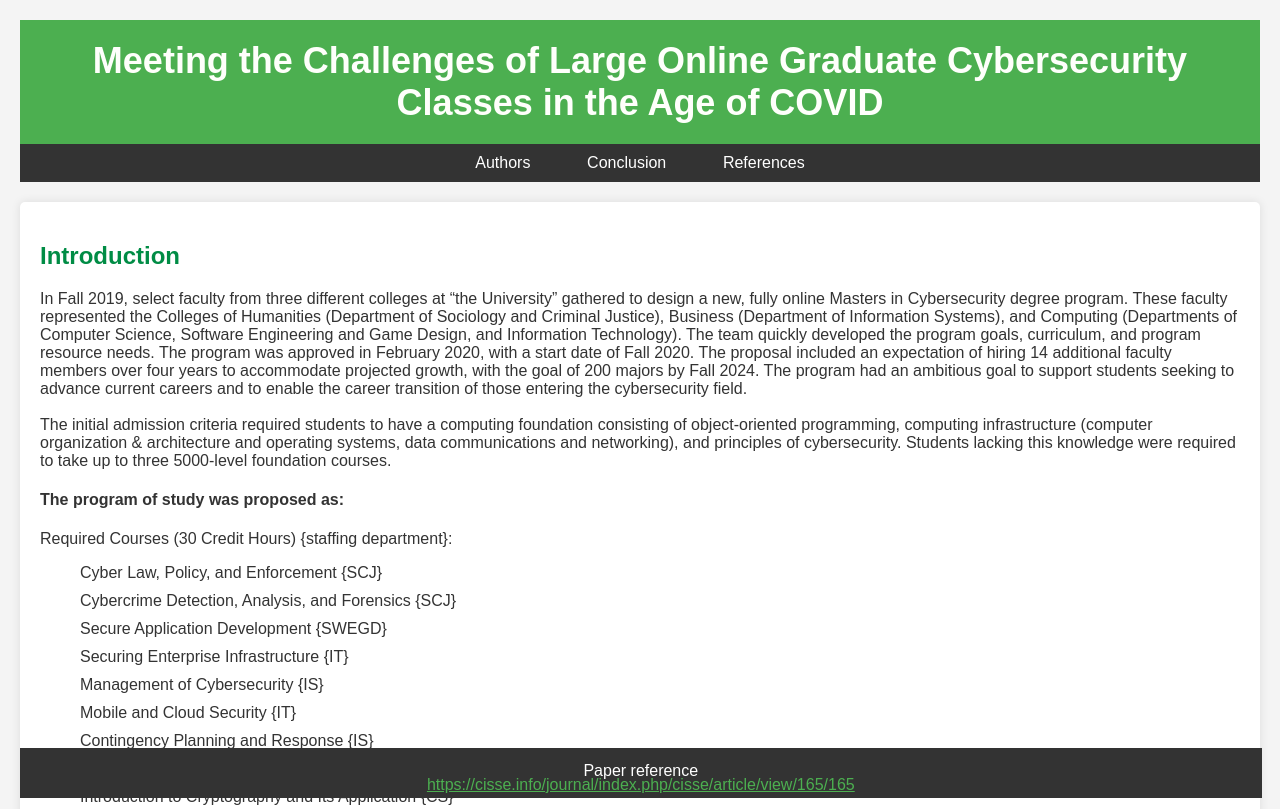
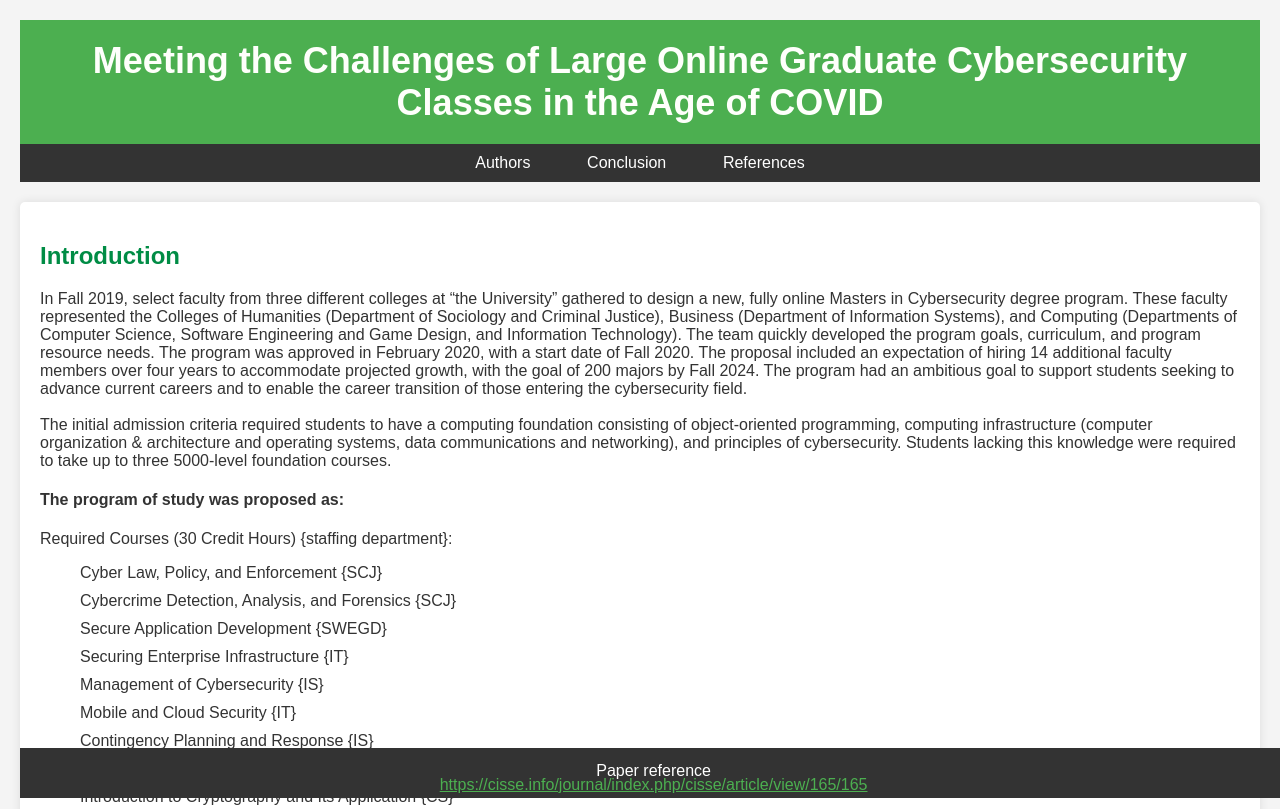
Before and after one commit to Tanujasontakke/Research-paper-lab2, a website: page itc505/homework/4.html in a window 1280 px wide. Shown: the top 809 px of the page. Drawn offline with Linux system fonts and the light colour scheme.

Commit message:
Update mystyle.css

```diff
--- a/itc505/homework/mystyle.css
+++ b/itc505/homework/mystyle.css
@@ -46,7 +46,7 @@ footer {
     line-height: 14px;
     position: fixed;
     bottom: 2px;
-    width: 97%;
+    width: 99%;
 
 }
 
```
